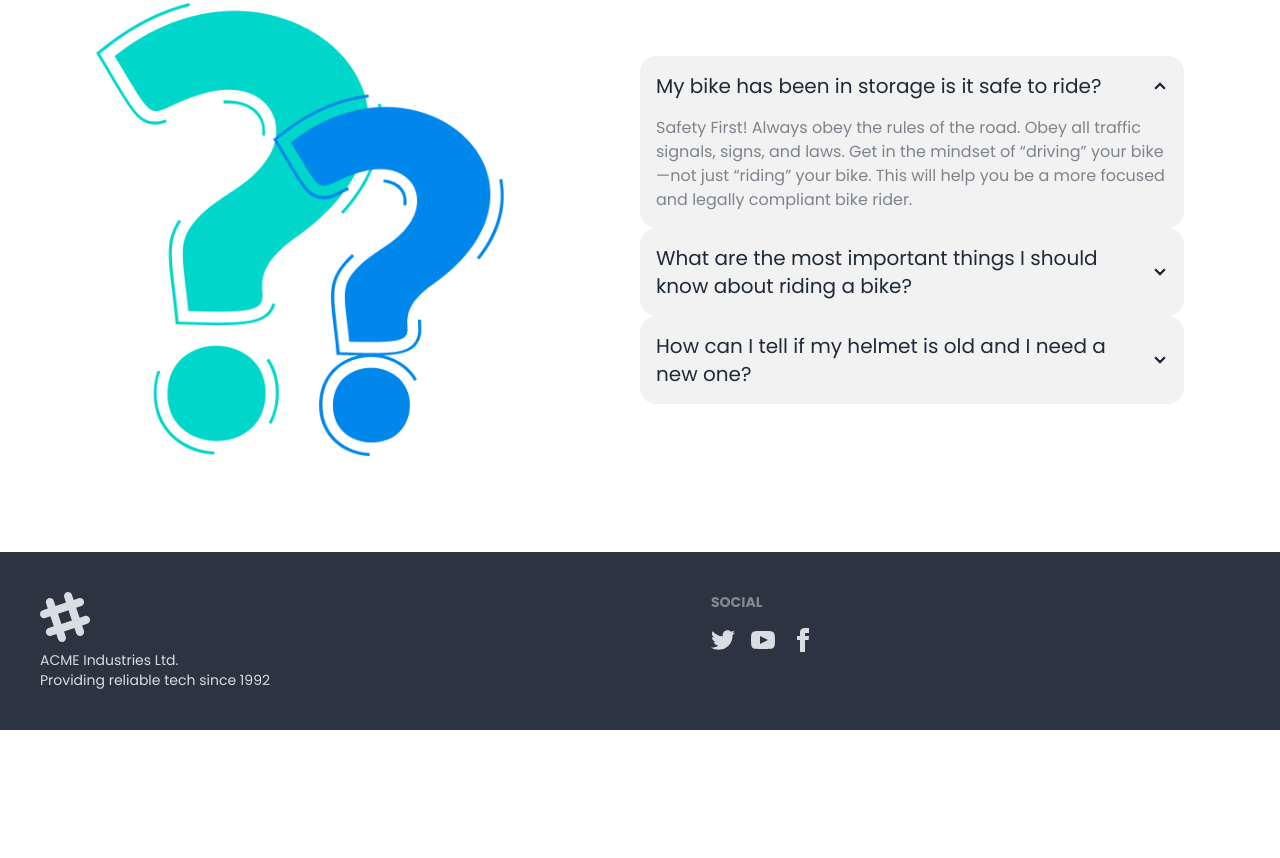
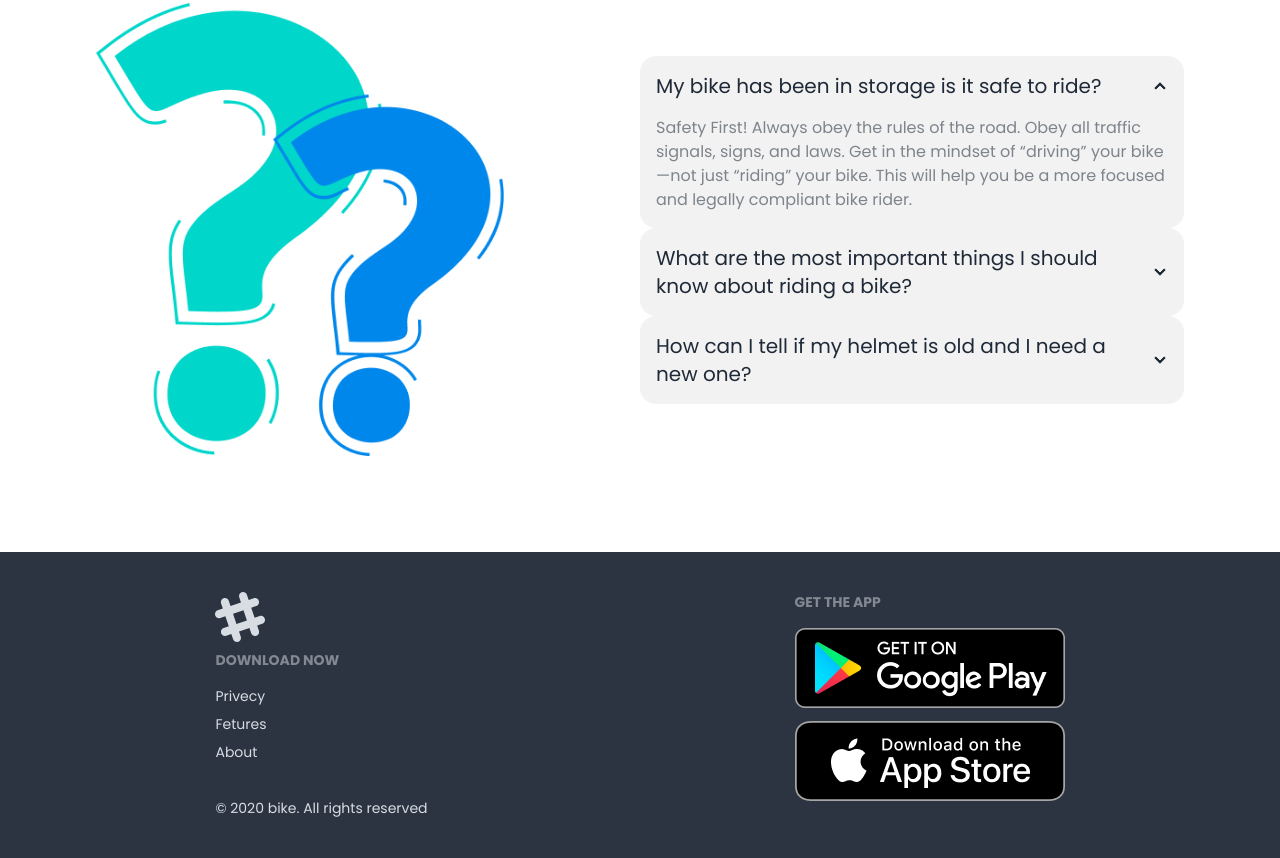
Before and after one commit to jibon-roy/bikerz-zone, a website: page index.html in a window 1280 px wide. Shown: the part 3167-4025 px from the top of the page. Before the commit the page ends 3897 px from the top, so only its background shows below. Drawn offline with nearby package versions, Linux system fonts and the light colour scheme.

Commit message:
Footer part completed

```diff
--- a/index.html
+++ b/index.html
@@ -342,8 +342,8 @@
         </section>
     </main>
     <!-- Footer part -->
-    <footer>
-        <footer class="footer p-10 bg-neutral text-neutral-content">
+    <div class="bg-neutral">
+        <footer class="footer p-10 justify-around text-neutral-content max-w-screen-xl m-auto">
             <div>
                 <svg width="50" height="50" viewBox="0 0 24 24" xmlns="http://www.w3.org/2000/svg" fill-rule="evenodd"
                     clip-rule="evenodd" class="fill-current">
@@ -351,33 +351,20 @@
                         d="M22.672 15.226l-2.432.811.841 2.515c.33 1.019-.209 2.127-1.23 2.456-1.15.325-2.148-.321-2.463-1.226l-.84-2.518-5.013 1.677.84 2.517c.391 1.203-.434 2.542-1.831 2.542-.88 0-1.601-.564-1.86-1.314l-.842-2.516-2.431.809c-1.135.328-2.145-.317-2.463-1.229-.329-1.018.211-2.127 1.231-2.456l2.432-.809-1.621-4.823-2.432.808c-1.355.384-2.558-.59-2.558-1.839 0-.817.509-1.582 1.327-1.846l2.433-.809-.842-2.515c-.33-1.02.211-2.129 1.232-2.458 1.02-.329 2.13.209 2.461 1.229l.842 2.515 5.011-1.677-.839-2.517c-.403-1.238.484-2.553 1.843-2.553.819 0 1.585.509 1.85 1.326l.841 2.517 2.431-.81c1.02-.33 2.131.211 2.461 1.229.332 1.018-.21 2.126-1.23 2.456l-2.433.809 1.622 4.823 2.433-.809c1.242-.401 2.557.484 2.557 1.838 0 .819-.51 1.583-1.328 1.847m-8.992-6.428l-5.01 1.675 1.619 4.828 5.011-1.674-1.62-4.829z">
                     </path>
                 </svg>
-                <p>ACME Industries Ltd.<br />Providing reliable tech since 1992</p>
+                <span class="footer-title">Download Now</span>
+                <p>Privecy</p> <p>Fetures</p><p>About</p>
+                <p class="mt-7">&copy; 2020 bike. All rights reserved</p>
             </div>
             <div>
-                <span class="footer-title">Social</span>
-                <div class="grid grid-flow-col gap-4">
-                    <a><svg xmlns="http://www.w3.org/2000/svg" width="24" height="24" viewBox="0 0 24 24"
-                            class="fill-current">
-                            <path
-                                d="M24 4.557c-.883.392-1.832.656-2.828.775 1.017-.609 1.798-1.574 2.165-2.724-.951.564-2.005.974-3.127 1.195-.897-.957-2.178-1.555-3.594-1.555-3.179 0-5.515 2.966-4.797 6.045-4.091-.205-7.719-2.165-10.148-5.144-1.29 2.213-.669 5.108 1.523 6.574-.806-.026-1.566-.247-2.229-.616-.054 2.281 1.581 4.415 3.949 4.89-.693.188-1.452.232-2.224.084.626 1.956 2.444 3.379 4.6 3.419-2.07 1.623-4.678 2.348-7.29 2.04 2.179 1.397 4.768 2.212 7.548 2.212 9.142 0 14.307-7.721 13.995-14.646.962-.695 1.797-1.562 2.457-2.549z">
-                            </path>
-                        </svg></a>
-                    <a><svg xmlns="http://www.w3.org/2000/svg" width="24" height="24" viewBox="0 0 24 24"
-                            class="fill-current">
-                            <path
-                                d="M19.615 3.184c-3.604-.246-11.631-.245-15.23 0-3.897.266-4.356 2.62-4.385 8.816.029 6.185.484 8.549 4.385 8.816 3.6.245 11.626.246 15.23 0 3.897-.266 4.356-2.62 4.385-8.816-.029-6.185-.484-8.549-4.385-8.816zm-10.615 12.816v-8l8 3.993-8 4.007z">
-                            </path>
-                        </svg></a>
-                    <a><svg xmlns="http://www.w3.org/2000/svg" width="24" height="24" viewBox="0 0 24 24"
-                            class="fill-current">
-                            <path
-                                d="M9 8h-3v4h3v12h5v-12h3.642l.358-4h-4v-1.667c0-.955.192-1.333 1.115-1.333h2.885v-5h-3.808c-3.596 0-5.192 1.583-5.192 4.615v3.385z">
-                            </path>
-                        </svg></a>
+                <span class="footer-title">Get The App</span>
+                <div class="grid gap-3">
+                    <img src="./images/others/android.png" class="w-full" alt="">
+                    <img src="./images/others/ios.png" class="w-full" alt="">
                 </div>
             </div>
         </footer>
-    </footer>
+    </div>
+
 
 </body>
 
```
